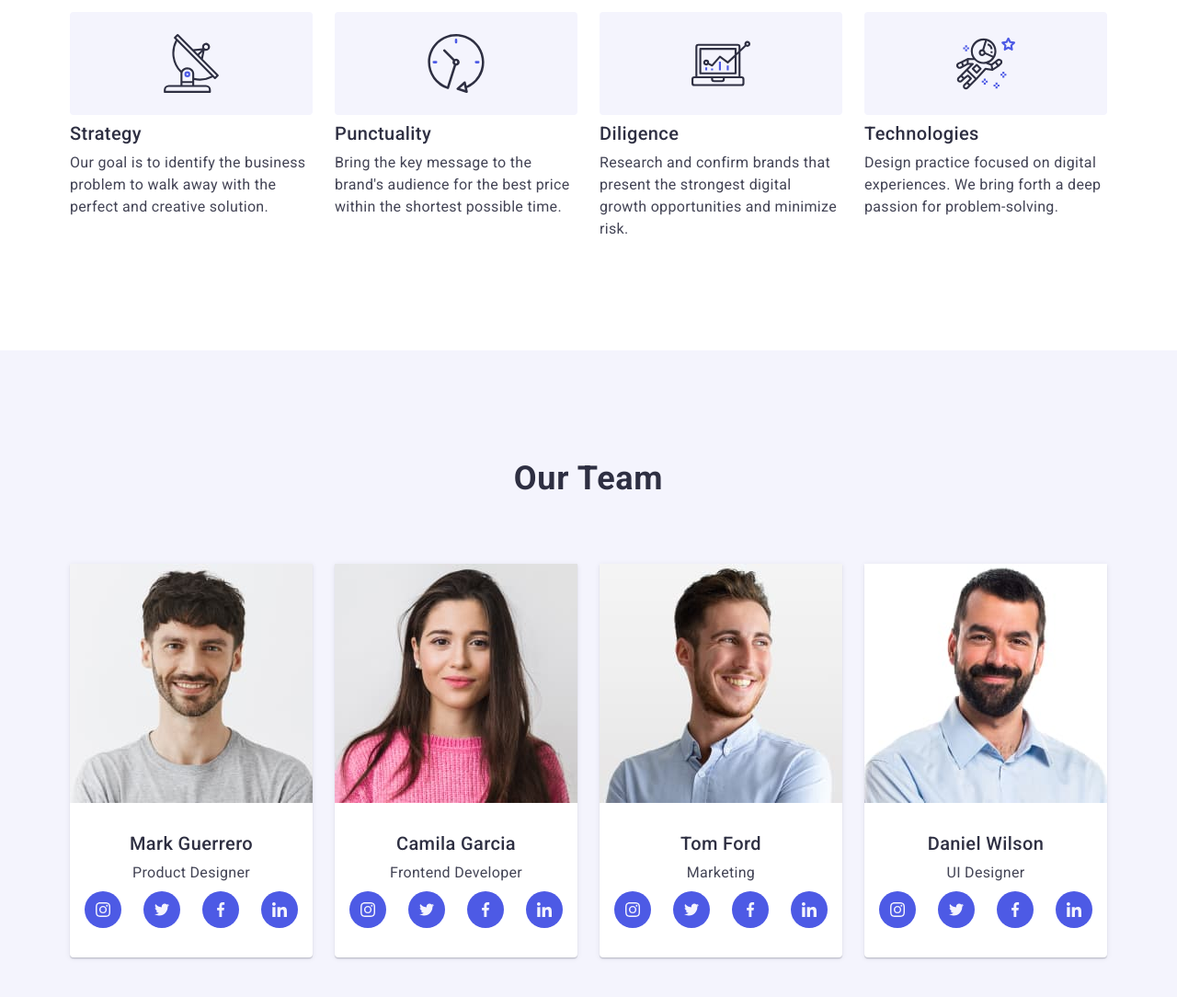
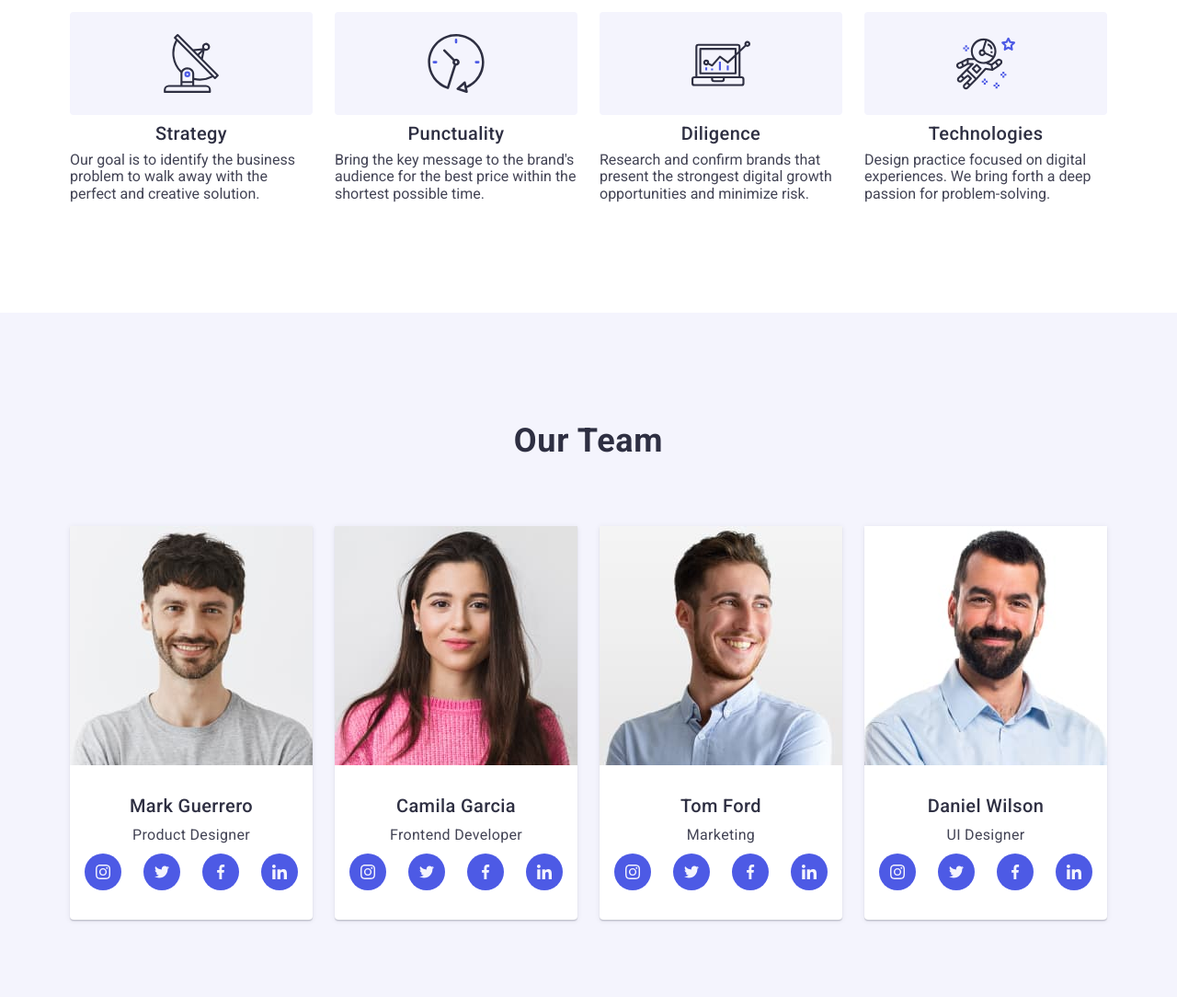
Before and after one commit to IhorDid/goit-markup-hw-06, a plain HTML site: page index.html in a window 1280 px wide. Shown: the part 780-1864 px from the top of the page at 92% size. Drawn offline with nearby package versions, Linux system fonts and the light colour scheme.

Commit message:
2-3 section

```diff
--- a/css/style.css
+++ b/css/style.css
@@ -40,9 +40,25 @@ img {
     0px 1px 1px rgba(46, 47, 66, 0.16), 0px 1px 6px rgba(46, 47, 66, 0.08);
 }
 .container {
+  max-width: 320px;
+  padding-left: 16px;
+  padding-right: 16px;
+  margin-left: auto;
+  margin-right: auto;
+}
+
+@media only screen and (min-width: 768px) {
+  .container {
+    max-width: 768px;
+  }
+}
+
+@media only screen and (min-width: 1158px) {
+  .container {
     max-width: 1158px;
-  padding: 0 15px;
-  margin: 0 auto;
+    padding-left: 15px;
+    padding-right: 15px;
+  }
 }
 
 .header-container {
@@ -171,8 +187,16 @@ img {
   cursor: pointer;
 }
 
+/* Second Ability  Section */
+
+.ability-section {
+  padding: 96px 0;
+}
+
+@media only screen and (min-width: 1158px) {
   .ability-section {
     padding: 120px 0;
+  }
 }
 
 .visually-hidden {
@@ -190,27 +214,75 @@ img {
 
 .ability {
   margin-bottom: 8px;
+  text-align: center;
   color: #2e2f42;
+  font-size: 36px;
+  font-weight: 700;
+  line-height: 1.11;
+  letter-spacing: 0.02em;
+  text-transform: capitalize;
+}
+
+@media only screen and (min-width: 1158px) {
+  .ability {
     font-size: 20px;
     font-weight: 500;
     line-height: 1.2;
-  letter-spacing: 0.02em;
+  }
 }
 
+@media only screen and (max-width: 1158px) {
   .ability-text {
+    font-weight: 500;
     line-height: 1.5;
     letter-spacing: 0.02em;
   }
+}
 
+/* .ability-items:not(:last-child) {
+  margin-bottom: 72px;
+} */
+
+@media only screen and (min-width: 768px) {
   .ability-items {
     display: flex;
+    flex-wrap: wrap;
+    gap: 72px 24px;
+  }
+}
+
+@media only screen and (min-width: 1158px) {
+  .ability-items {
     gap: 24px;
+  }
 }
 
 .ability-item {
+  margin-bottom: 72px;
+  width: 100%;
+}
+
+.ability-item:last-child {
+  margin-bottom: 0;
+}
+
+@media only screen and (min-width: 768px) {
+  .ability-item {
+    margin-bottom: 0;
+    width: calc((100% - 1 * 24px) / 2);
+  }
+}
+
+@media only screen and (min-width: 1158px) {
+  .ability-item {
     width: calc((100% - 3 * 24px) / 4);
   }
+}
+.wrapper-icon {
+  display: none;
+}
 
+@media only screen and (min-width: 1158px) {
   .wrapper-icon {
     display: flex;
     align-items: center;
@@ -220,11 +292,24 @@ img {
     background-color: #f4f4fd;
     border-radius: 4px;
   }
+}
+
+/* Third Team Section */
 
 .team {
-  padding: 120px 0;
+  padding-top: 96px;
+  padding-bottom: 96px;
+  /* padding: 120px 0; */
   background-color: #f4f4fd;
 }
+
+@media only screen and (min-width: 1158px) {
+  .team {
+    padding-top: 120px;
+    padding-bottom: 120px;
+  }
+}
+
 .team-title {
   margin-bottom: 72px;
   color: #2e2f42;
@@ -233,6 +318,39 @@ img {
   line-height: 1.11;
   letter-spacing: 0.02em;
   text-transform: capitalize;
+}
+
+.team-items {
+  display: flex;
+  flex-wrap: wrap;
+  justify-content: center;
+  gap: 72px;
+}
+
+@media only screen and (min-width: 768px) {
+  .team-items {
+    gap: 64px 24px;
+  }
+}
+
+@media only screen and (min-width: 1158px) {
+  .team-items {
+    gap: 24px;
+  }
+}
+
+.team-img {
+  width: 264px;
+  background-color: #fff;
+  border-radius: 0px 0px 4px 4px;
+  box-shadow: 0px 1px 6px rgba(46, 47, 66, 0.08),
+    0px 1px 1px rgba(46, 47, 66, 0.16), 0px 2px 1px rgba(46, 47, 66, 0.08);
+}
+
+@media only screen and (min-width: 1158px) {
+  .team-img {
+    width: calc((100% - 3 * 24px) / 4);
+  }
 }
 
 .socials-icons {
@@ -267,13 +385,6 @@ img {
   fill: #f4f4fd;
 }
 
-.team-img {
-  width: calc((100% - 3 * 24px) / 4);
-  background-color: #fff;
-  border-radius: 0px 0px 4px 4px;
-  box-shadow: 0px 1px 6px rgba(46, 47, 66, 0.08),
-    0px 1px 1px rgba(46, 47, 66, 0.16), 0px 2px 1px rgba(46, 47, 66, 0.08);
-}
 .team-name {
   margin-bottom: 8px;
   color: #2e2f42;
@@ -288,11 +399,6 @@ img {
   text-align: center;
   line-height: 1.5;
   letter-spacing: 0.02em;
-}
-
-.team-items {
-  display: flex;
-  gap: 24px;
 }
 
 .wrapper-team {
```
Lines whose indentation alone changed are shown as unchanged.
